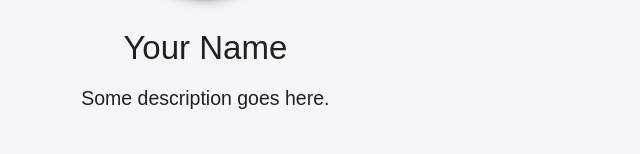
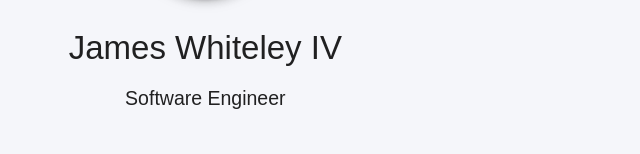
Before and after one commit to JamesWhiteleyIV/JamesWhiteleyIV.github.io, a plain HTML site: page index.html in a window 1280 px wide. Shown: the part 254-408 px from the top of the page, without its empty margins (8-648 px from the left). Drawn offline with nearby package versions, Linux system fonts and the light colour scheme; no server answers; a web font is replaced by a local one.

Commit message:
Update index.html

```diff
--- a/index.html
+++ b/index.html
@@ -25,8 +25,8 @@
             <div id="profileColumn" class="col s12 l4 center">
                 <img id="profileImage" src="./images/profile.jpg" class="z-depth-3 circle responsive-img" />
 
-                <h2 id="heroName" class="center-align">Your Name</h2>
-                <h4 id="description" class="center-align">Some description goes here.</h4>
+                <h2 id="heroName" class="center-align">James Whiteley IV</h2>
+                <h4 id="description" class="center-align">Software Engineer</h4>
 
                 <div id="socialLinkSection">
                     <section class="tab">
@@ -37,7 +37,7 @@
                 </div>
 
                 <!-- Replace the email address below with your own -->
-                <a id="contactButton" class="waves-effect waves-grey btn-flat" href="mailto:example@example.com"><p>Contact Me</p></a>
+                <a id="contactButton" class="waves-effect waves-grey btn-flat" href="mailto:jameswhiteleyiv@gmail.com"><p>Contact Me</p></a>
 
             </div>
 
```
